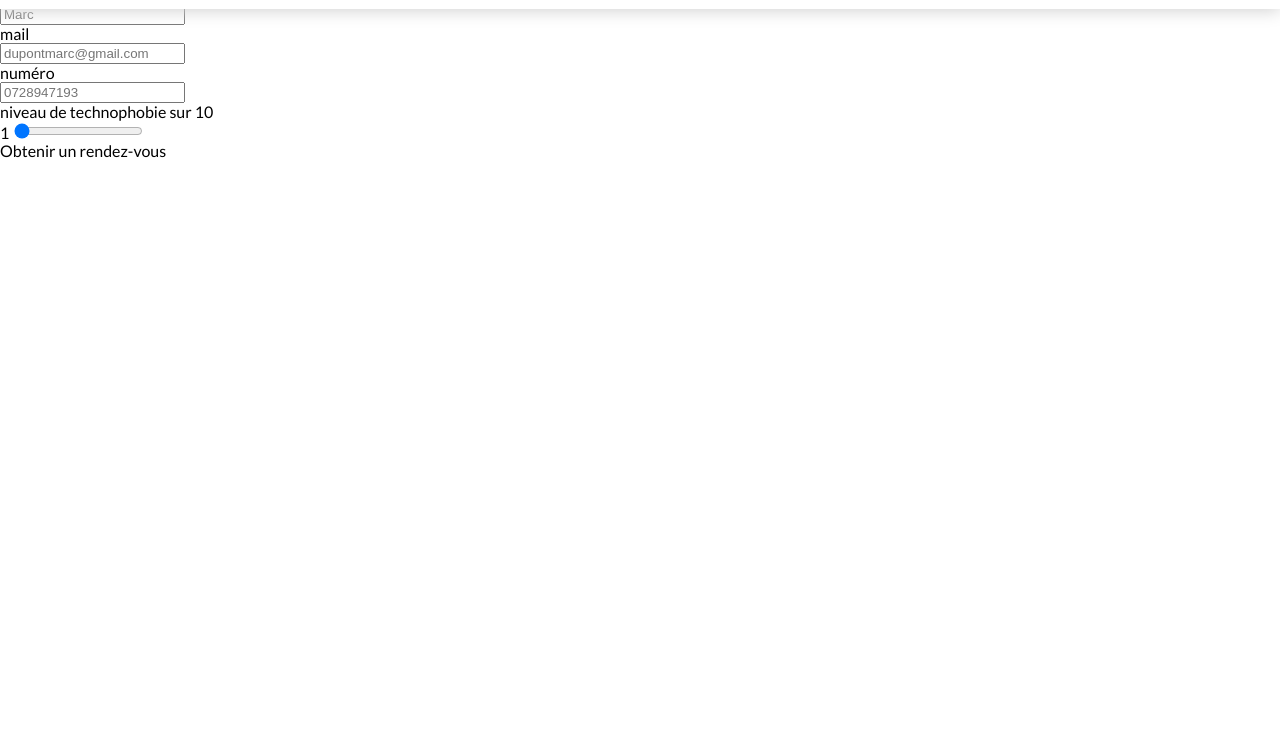
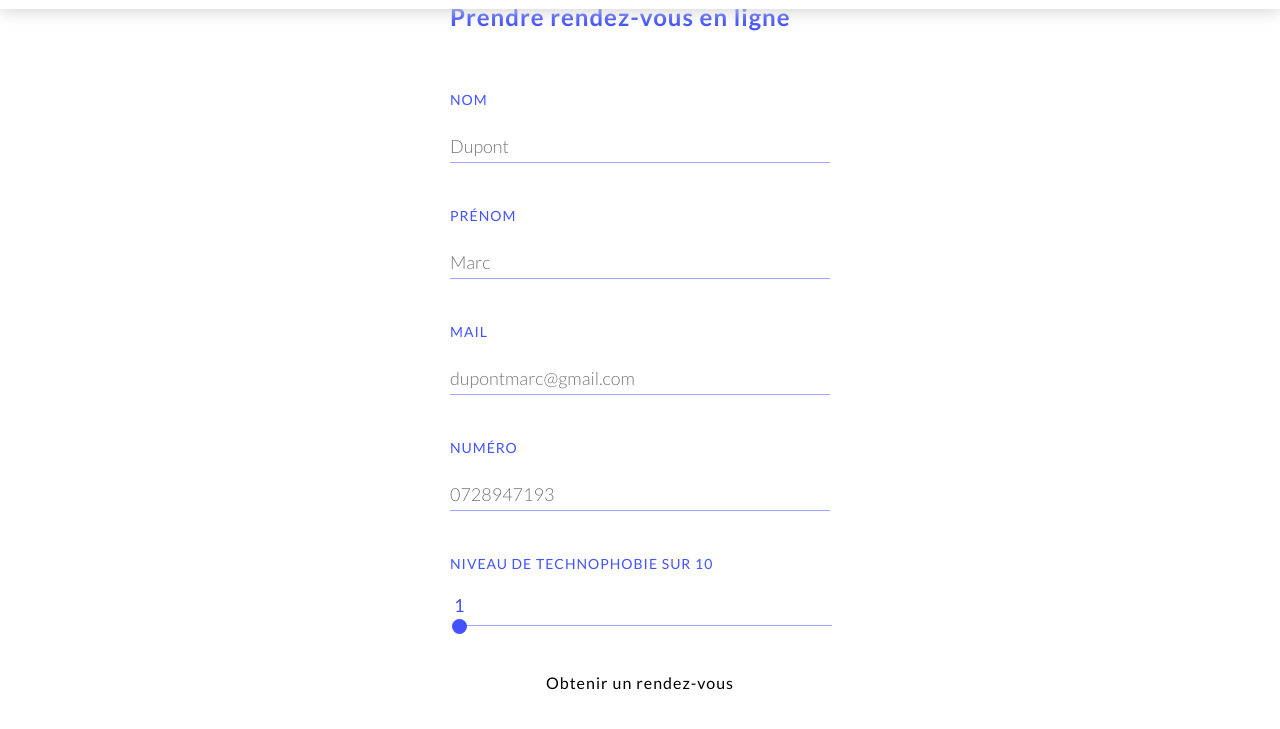
Before and after one commit to LeaCharrier/evolve-landing, a website: page src/formulaire.html in a window 1280 px wide. Shown: the part 71-800 px from the top of the page. Drawn offline with nearby package versions, Linux system fonts and the light colour scheme; files that its build step writes are made by us from their sources.

Commit message:
ajout import formulaire main.scss

```diff
--- a/src/styles/main.scss
+++ b/src/styles/main.scss
@@ -13,3 +13,4 @@
 // PARTIALS
 @import 'partial/concept';
 @import 'partial/programme';
+@import 'partial/formulaire';
```
Also changed, not shown: dist/formulaire.html (added), dist/scripts/main.js, dist/styles/main.css, 2 other files.
